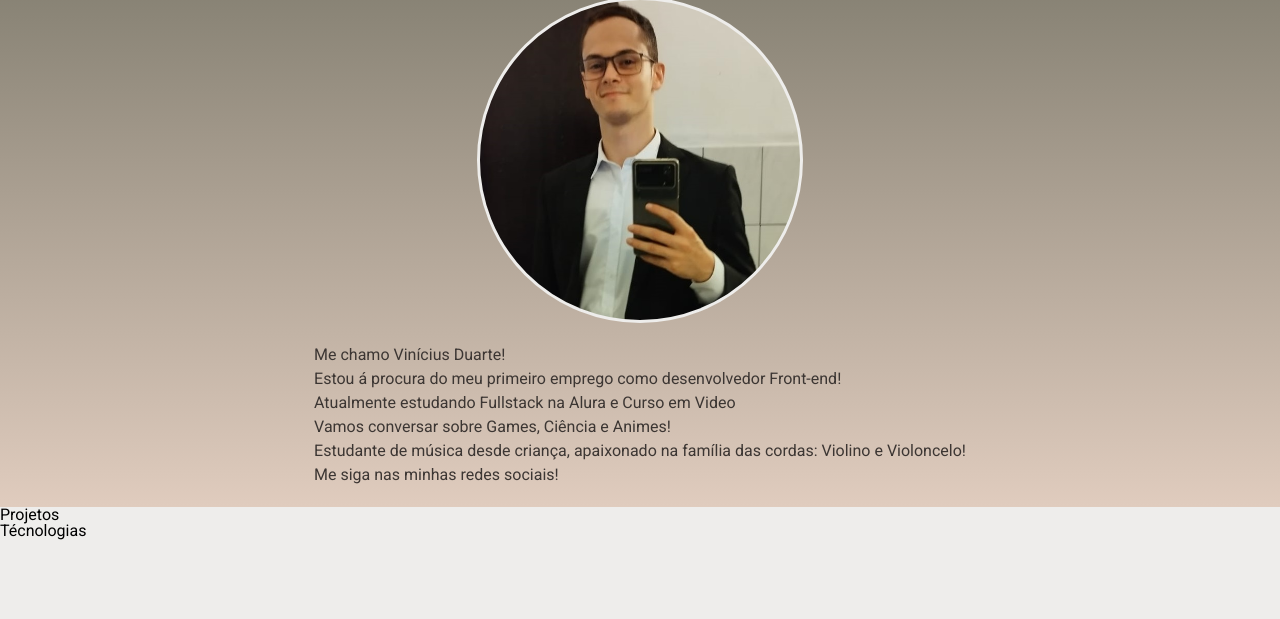
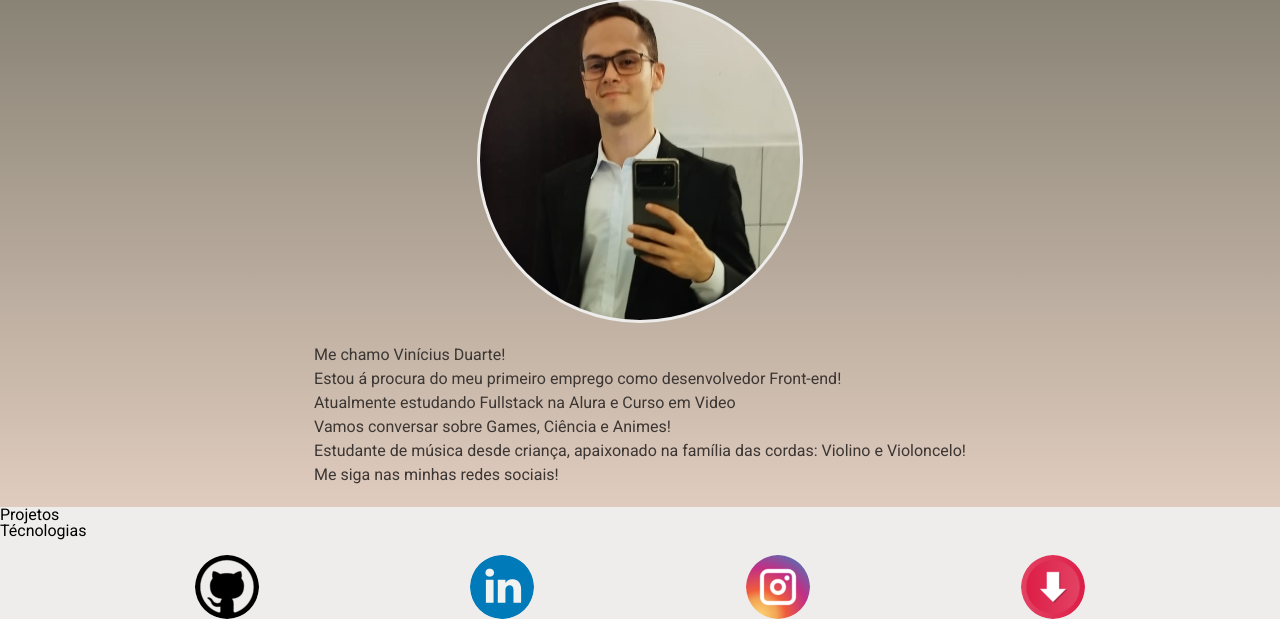
Before and after one commit to ViniCellist/Vinicius-Website, a plain HTML site: page index.html in a window 1280 px wide. Shown: the part 201-820 px from the top of the page. Drawn offline with Linux system fonts and the light colour scheme.

Commit message:
feat: footer links style

```diff
--- a/styles/main.css
+++ b/styles/main.css
@@ -56,10 +56,48 @@
                     margin: 0.5rem;
                 }
 
-                    .article__li-link {
-                        text-align: center;
-                    }
-
                     .download {
                         width: 4rem;
                     }
+
+.footer__container {
+    width: 100vw;
+    height: auto;
+}
+    .container__social {
+        width: 100%;
+        height: 100%;
+        display: flex;
+        justify-content: space-evenly;
+    }
+
+        .social-links {
+            width: 4rem;
+            height: 4rem;
+            margin: 1rem;
+            border-radius: 50%;
+        }
+
+            #github {
+                background-image: url("../images/github.png");
+                background-repeat: no-repeat;
+                background-size: cover;
+            }
+
+            #linkedin {
+                background-image: url("../images/linkedin.png");
+                background-repeat: no-repeat;
+                background-size: cover;
+            }
+
+            #instagram {
+                background-image: url("../images/instagram.png");
+                background-repeat: no-repeat;
+                background-size: cover;
+            }
+
+            #cv {
+                background-image: url("../images/download.png");
+                background-repeat: no-repeat;
+                background-size: cover;
+            }
```
